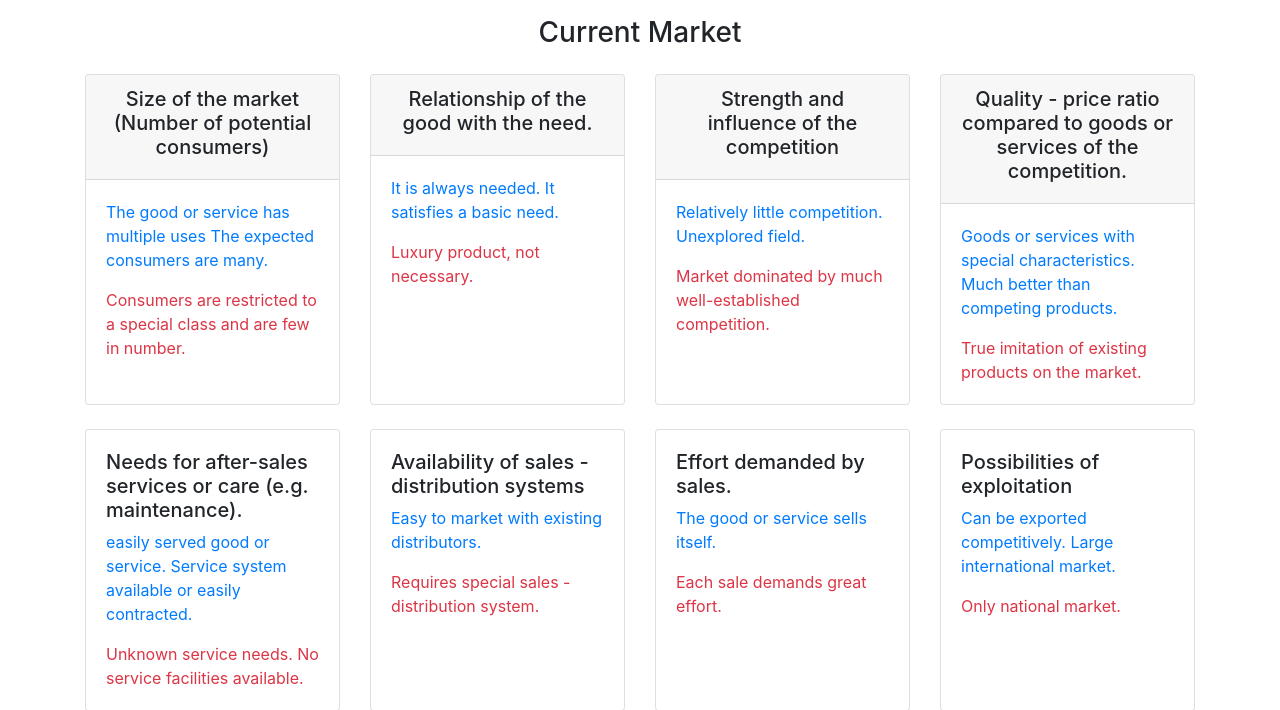
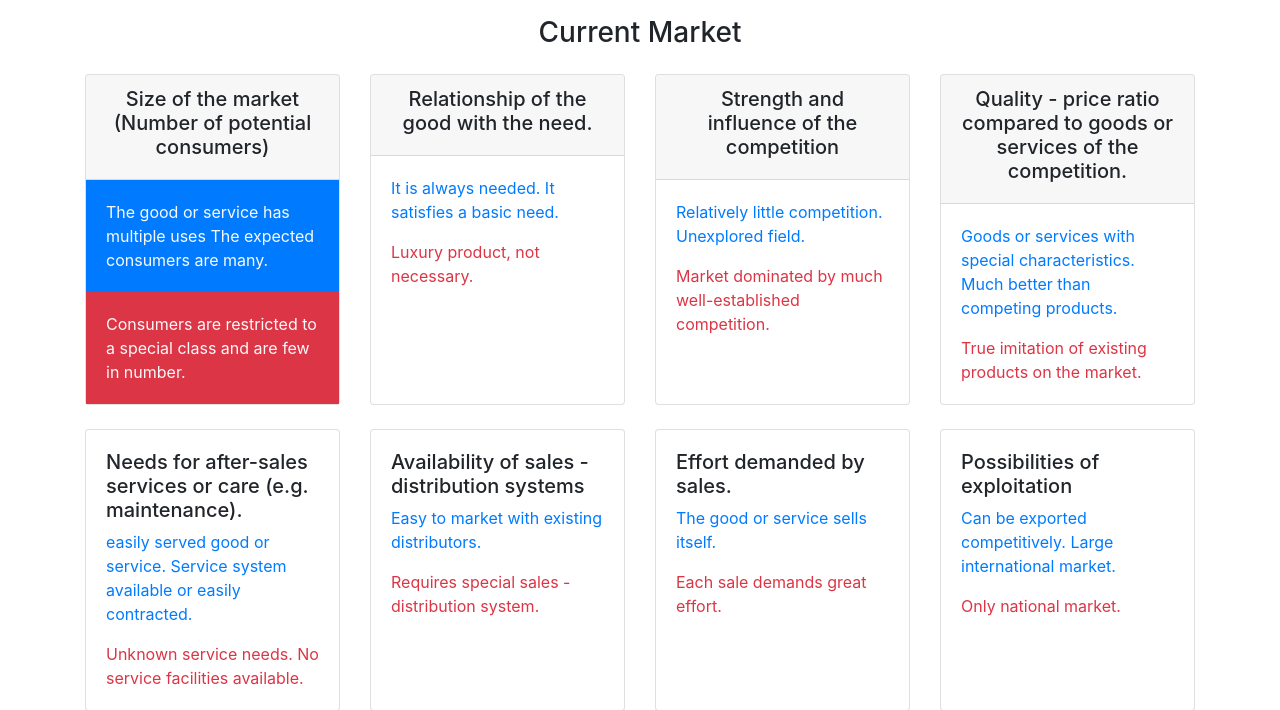
Before and after one commit to Andres6936/Vrosky, a PHP site: page /html/Questions.php in a window 1280 px wide. Shown: the part 56-766 px from the top of the page. Run offline with PHP 8.4, Linux system fonts and the light colour scheme.

Commit message:
Replaced colors for card, blue for good, red for bad

```diff
--- a/html/Questions.php
+++ b/html/Questions.php
@@ -44,10 +44,12 @@ $var->showNavigation($links);
             <div class="card-header">
                 <h5 class="text-center">Size of the market (Number of potential consumers)</h5>
             </div>
-            <div class="card-body">
-                <p class="card-text text-primary">The good or service has multiple uses The expected consumers are
+            <div class="card-body bg-primary">
+                <p class="card-text text-light">The good or service has multiple uses The expected consumers are
                     many.</p>
-                <p class="card-text text-danger">Consumers are restricted to a special class and are few in number.</p>
+            </div>
+            <div class="card-body bg-danger">
+                <p class="card-text text-light">Consumers are restricted to a special class and are few in number.</p>
             </div>
         </div>
 
```
